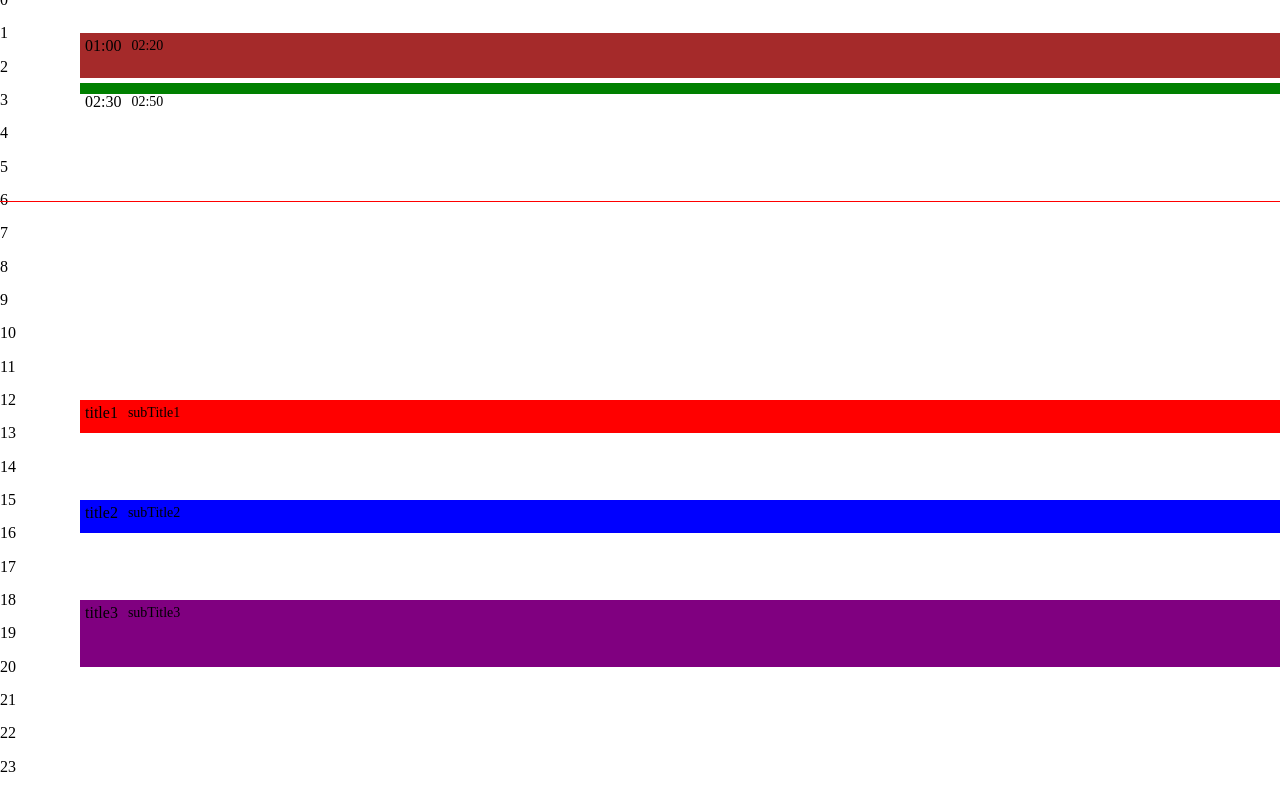
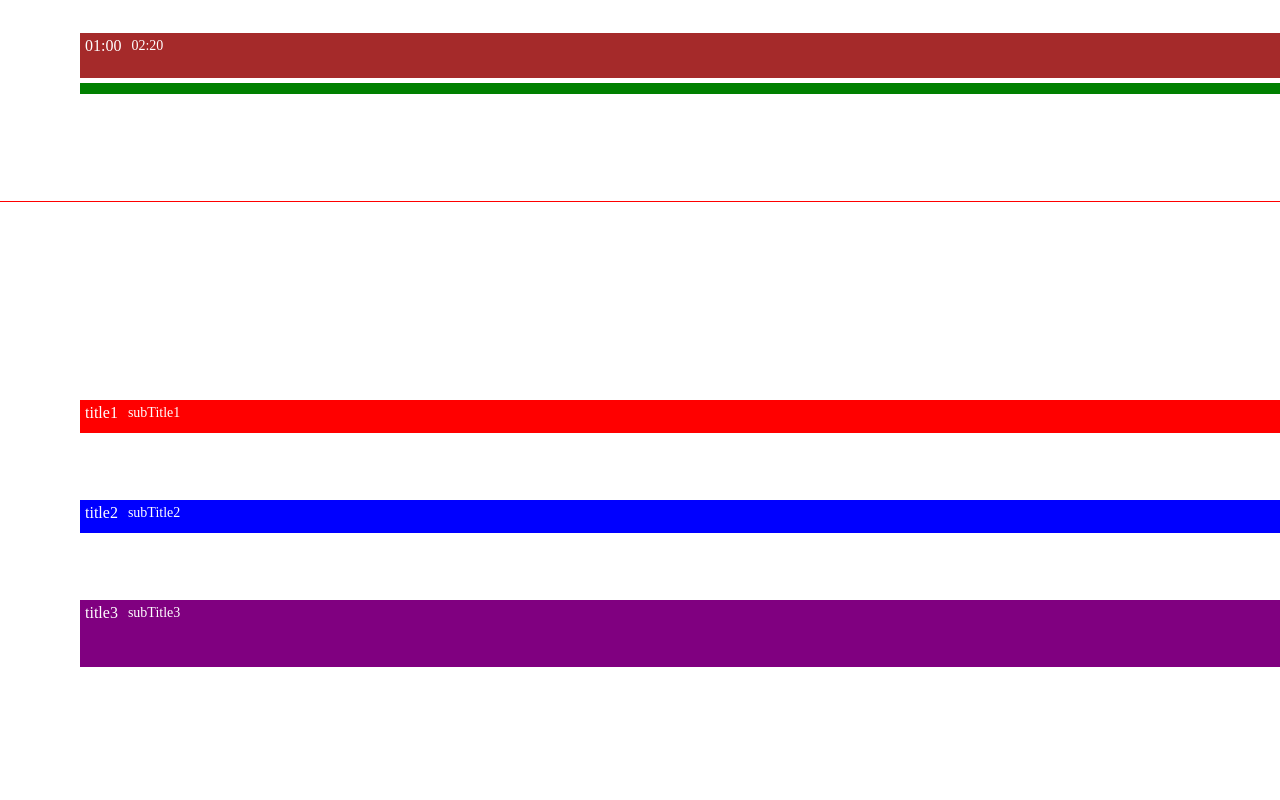
Before and after one commit to Kernel360/FE1_E2E_sumtime, a Next.js app: page /timetable in a window 1280 px wide. Built offline with nearby package versions, Linux system fonts and the light colour scheme.

Commit message:
feat: 명시된 style이 아니라 확장적인 custom 제공

```diff
--- a/src/app/timetable/components/Timetable.tsx
+++ b/src/app/timetable/components/Timetable.tsx
@@ -6,7 +6,6 @@ import { parseHeight, distributeHeight, hasKey, insertKey, checkTimeOverlapFromT
 import styled from './Timetable.module.scss';
 import Slot from './Slot';
 import CurrentTimeLine from './CurrentTimeLine';
-import { Style } from './Timetable.type';
 
 interface TimetableProps {
   startTime: Date;
@@ -16,7 +15,7 @@ interface TimetableProps {
   timetableType: 'CURCLE' | 'ROW' | 'COLUMN';
   displayCurrentTime?: boolean;
   taskList: Task[];
-  style?: Style;
+  style?: React.CSSProperties;
 }
 
 interface Task {
@@ -49,7 +48,7 @@ function Timetable({
   timetableType,
   displayCurrentTime = false,
   taskList,
-  style = { color: 'black', backgroundColor: 'white' },
+  style = { color: 'white', backgroundColor: 'white' },
 }: TimetableProps) {
   console.log(timetableType);
 
@@ -62,7 +61,6 @@ function Timetable({
     throw new Error('task time is overlap. please check your taskList');
   }
 
-  const { color, backgroundColor } = style!;
   const timeSlots = eachMinuteOfInterval(
     {
       start: startTime,
@@ -76,7 +74,7 @@ function Timetable({
 
   return (
     <div>
-      <div className={styled.container} style={{ height, color, backgroundColor }}>
+      <div className={styled.container} style={{ height, ...style }}>
         {displayCurrentTime && <CurrentTimeLine timeSlots={timeSlots.length} startTime={startTime} endTime={endTime} />}
         {timeSlots.map((time: Date, index) => {
           const key = `${time.toDateString()}${index}`;
```
Also changed, not shown: src/app/timetable/components/Timetable.type.ts (+1 -6 lines).
